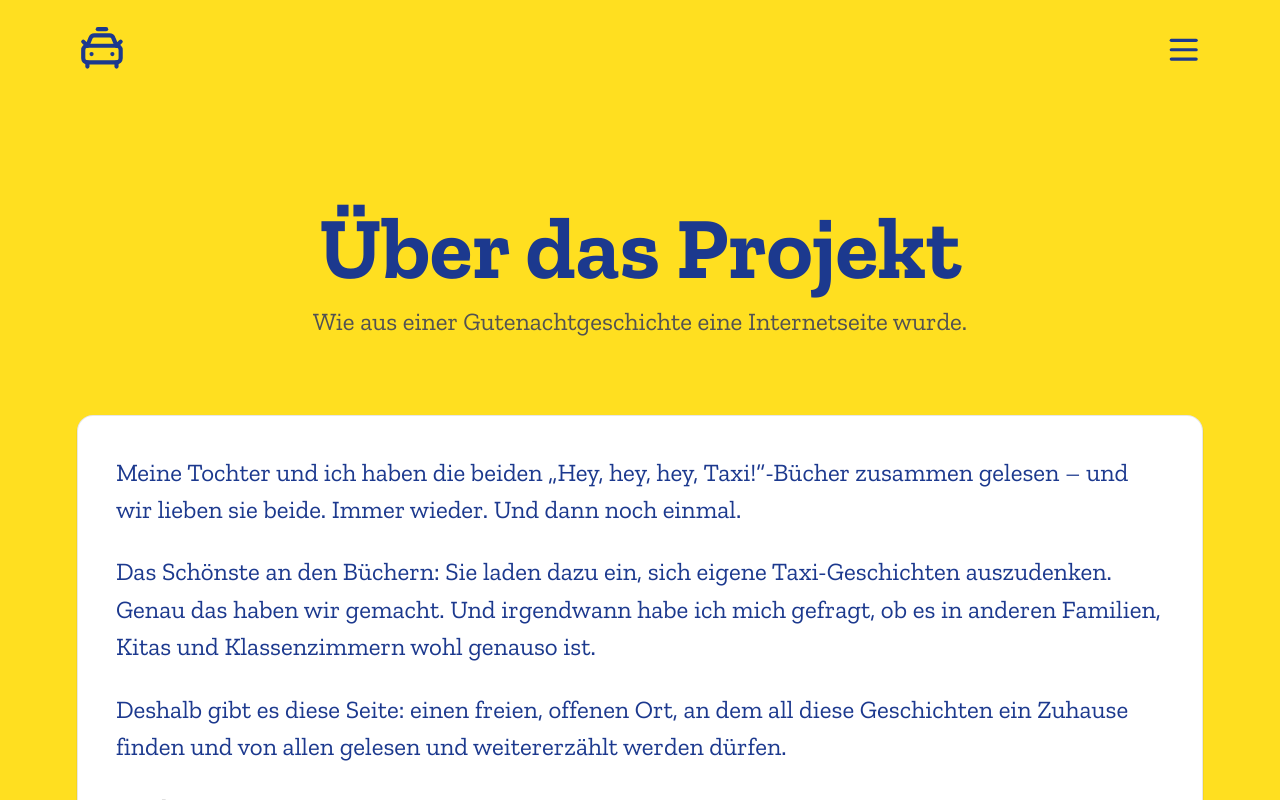
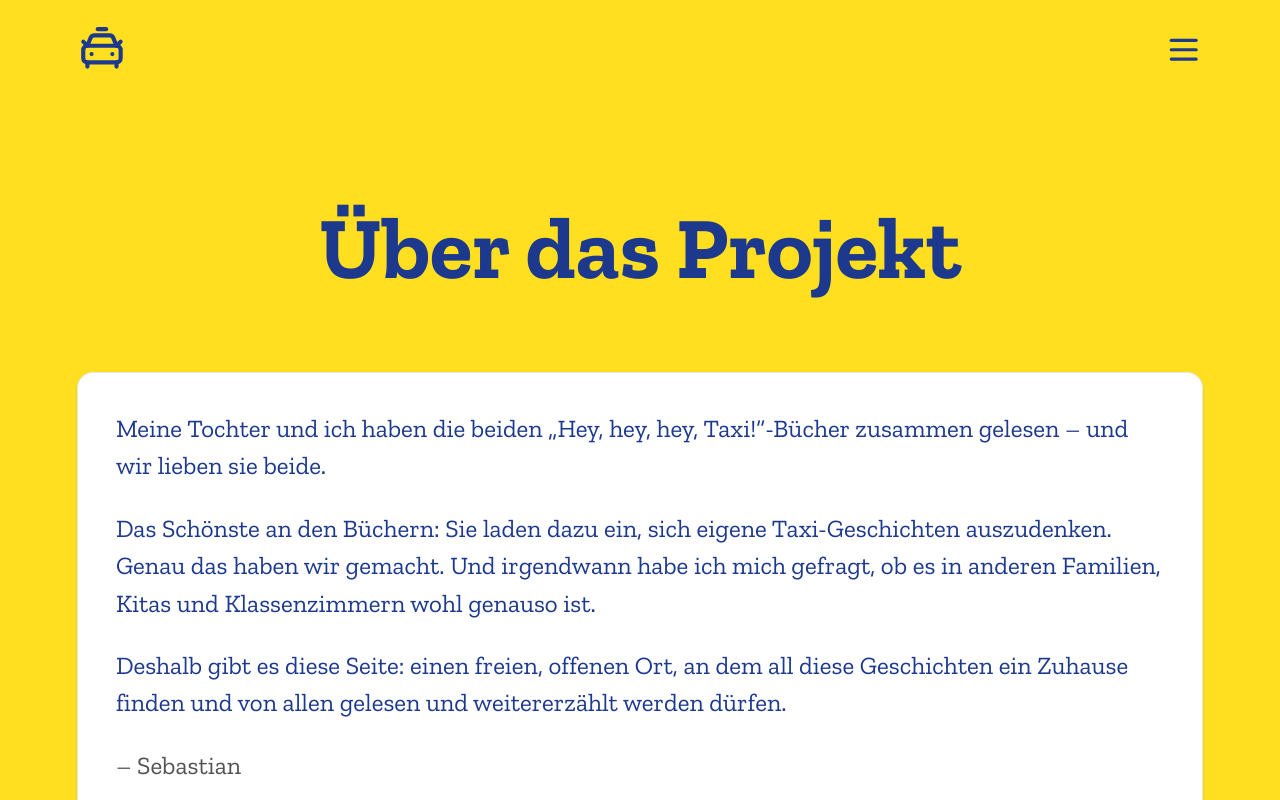
Before and after one commit to seblammers/heyheyheytaxi.de, a SvelteKit app: page /ueber in a window 1280 px wide. Shown: the top 800 px of the page. Built offline with nearby package versions, Linux system fonts and the light colour scheme.

Commit message:
refactor(ueber): trim intro copy on about page
Remove the subtitle under the heading and shorten the first paragraph to keep the page more concise.

```diff
--- a/src/routes/ueber/+page.svelte
+++ b/src/routes/ueber/+page.svelte
@@ -25,14 +25,13 @@
 	<div class="nk-container max-w-prose">
 		<header class="flex flex-col gap-3xs mb-xl text-center">
 			<h1>Über das Projekt</h1>
-			<p class="text-foreground-alt">Wie aus einer Gutenachtgeschichte eine Internetseite wurde.</p>
 		</header>
 
 		<div class="nk-card flex flex-col gap-md">
 			<div class="flex flex-col gap-sm text-lg">
 				<p>
 					Meine Tochter und ich haben die beiden „Hey, hey, hey, Taxi!“-Bücher zusammen gelesen –
-					und wir lieben sie beide. Immer wieder. Und dann noch einmal.
+					und wir lieben sie beide.
 				</p>
 				<p>
 					Das Schönste an den Büchern: Sie laden dazu ein, sich eigene Taxi-Geschichten auszudenken.
```
